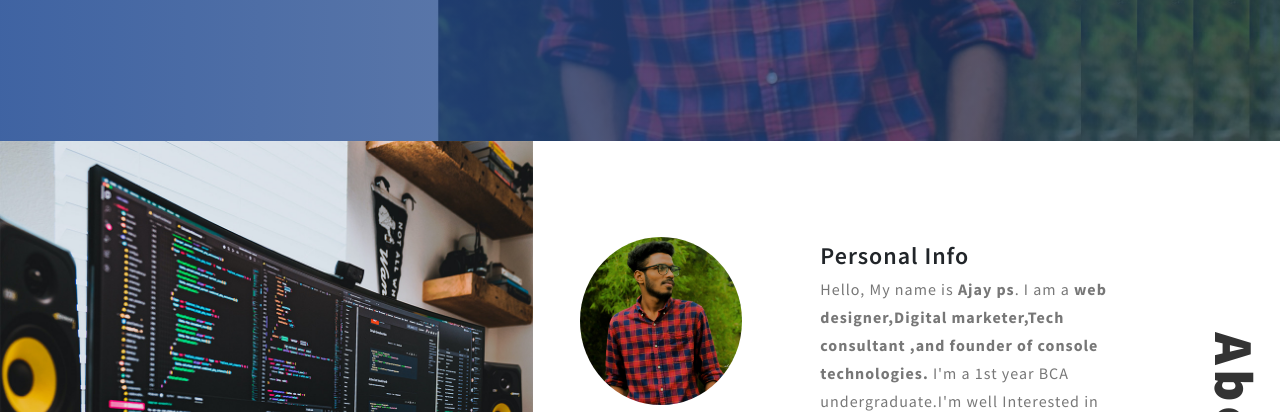
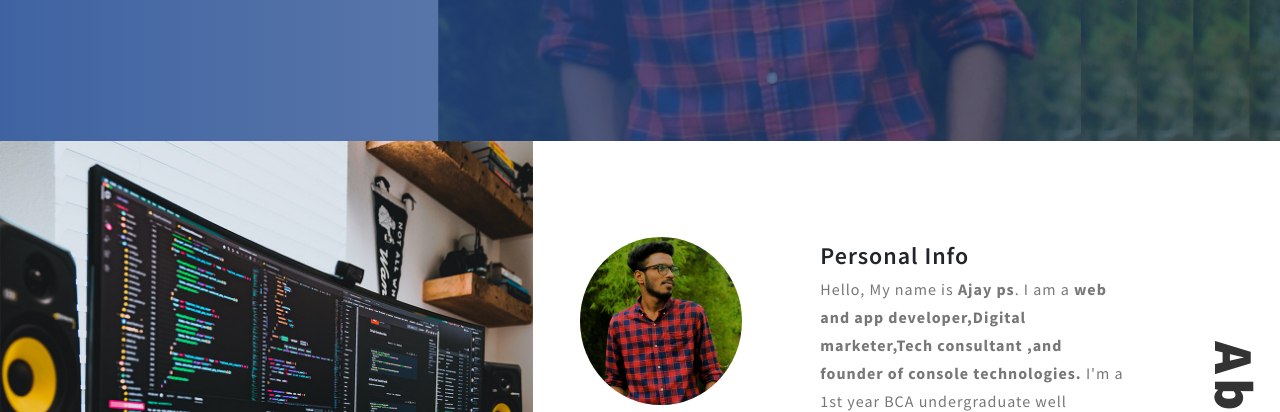
Before and after one commit to ajaypalamkunnel/Ajay-static-website, a plain HTML site: page index.html in a window 1280 px wide. Shown: the part 540-952 px from the top of the page. Drawn offline with Linux system fonts and the light colour scheme.

Commit message:
Update index.html

```diff
--- a/index.html
+++ b/index.html
@@ -109,8 +109,8 @@ License URL: https://ajaypalamkunnel.github.io/Ajay-static-website/
 						</div>
 						<div class="col-sm-7 offset-lg-1">
 							<h4>Personal Info</h4>
-							<div class="para"><p>Hello, My name is <strong>Ajay ps</strong>. I am a  <strong>web designer,Digital marketer,Tech consultant
-								,and founder of console technologies.</strong> I'm a 1st year BCA undergraduate.I'm well Interested in technologies,programming,
+							<div class="para"><p>Hello, My name is <strong>Ajay ps</strong>. I am a  <strong>web and app developer,Digital marketer,Tech consultant
+								,and founder of console technologies.</strong> I'm a 1st year BCA undergraduate well Interested in technologies,programming,
 								etc.My current aim is to learn and develop my skills using the open resources available to me.console technologies is my enterprise.It can does for you web design,digitalmarketing,tech cosultation,video editing,etc..I'm still learning about new technologies and new programming languages. I'm also intrested in cyber security and ethical hacking so I'm learning about this too..
 							</p></div>
 							<h4 class="mt-4">Skills & Abilities</h4>
```
